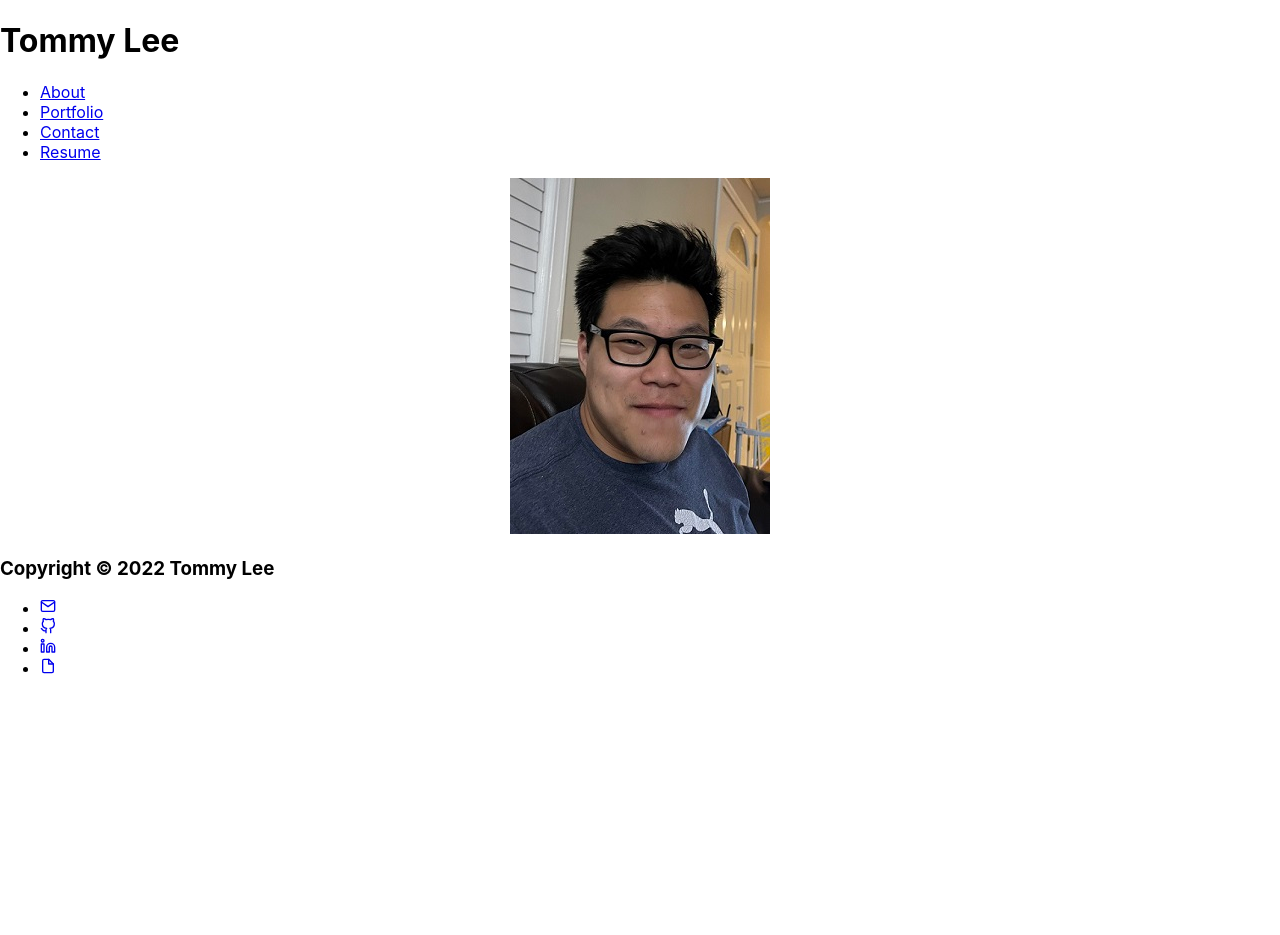
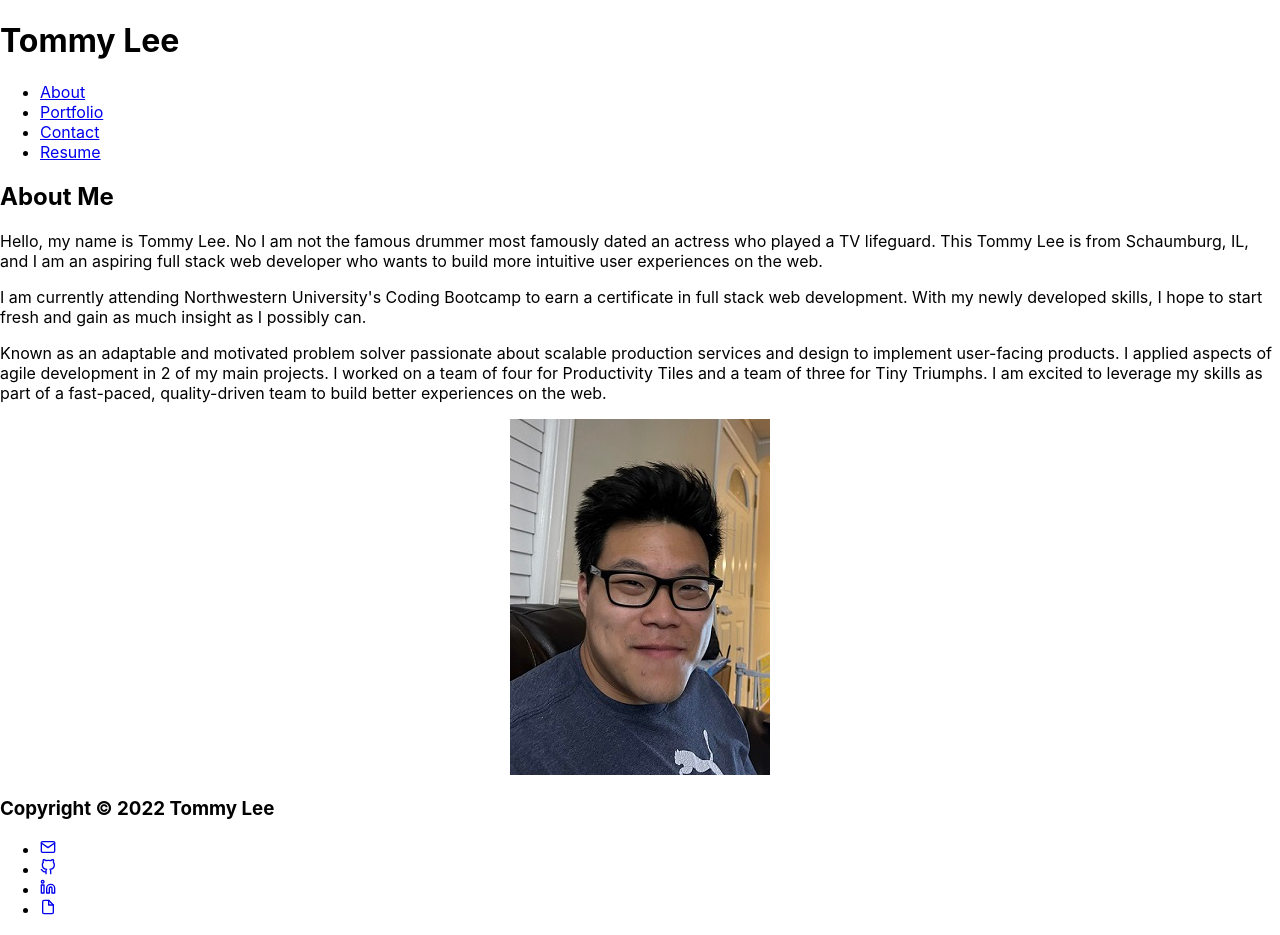
Before and after one commit to tkhobbes43/react-portfolio, a React (Create React App) app: page / in a window 1280 px wide. Before the commit the page ends 800 px from the top, so only its background shows below. Built offline with nearby package versions, Linux system fonts and the light colour scheme.

Commit message:
got my about me blurb added to that page

```diff
--- a/src/components/pages/About.js
+++ b/src/components/pages/About.js
@@ -8,6 +8,15 @@ function About() {
     return (
         <Container className='title'>
             <Row>
+                <h2>About Me</h2>
+                <Col>
+                    <p>Hello, my name is Tommy Lee. No I am not the famous drummer most famously dated an actress who played a TV lifeguard.  This Tommy Lee is from Schaumburg, IL, and I am an aspiring full stack web developer who wants to build more intuitive user experiences on the web.
+                    </p>
+                    <p>I am currently attending Northwestern University's Coding Bootcamp to earn a certificate in full stack web development.  With my newly developed skills, I hope to start fresh and gain as much insight as I possibly can.
+                    </p>
+                    <p>Known as an adaptable and motivated problem solver passionate about scalable production services and design to implement user-facing products.  I applied aspects of agile development in 2 of my main projects. I worked on a team of four for Productivity Tiles and a team of three for Tiny Triumphs.  I am excited to leverage my skills as part of a fast-paced, quality-driven team to build better experiences on the web.
+                    </p>
+                </Col>
                 <Col>
                 <center><img src={myPic} className="my-pic" alt="Tommy's Profile"/></center>
                 </Col>
```
